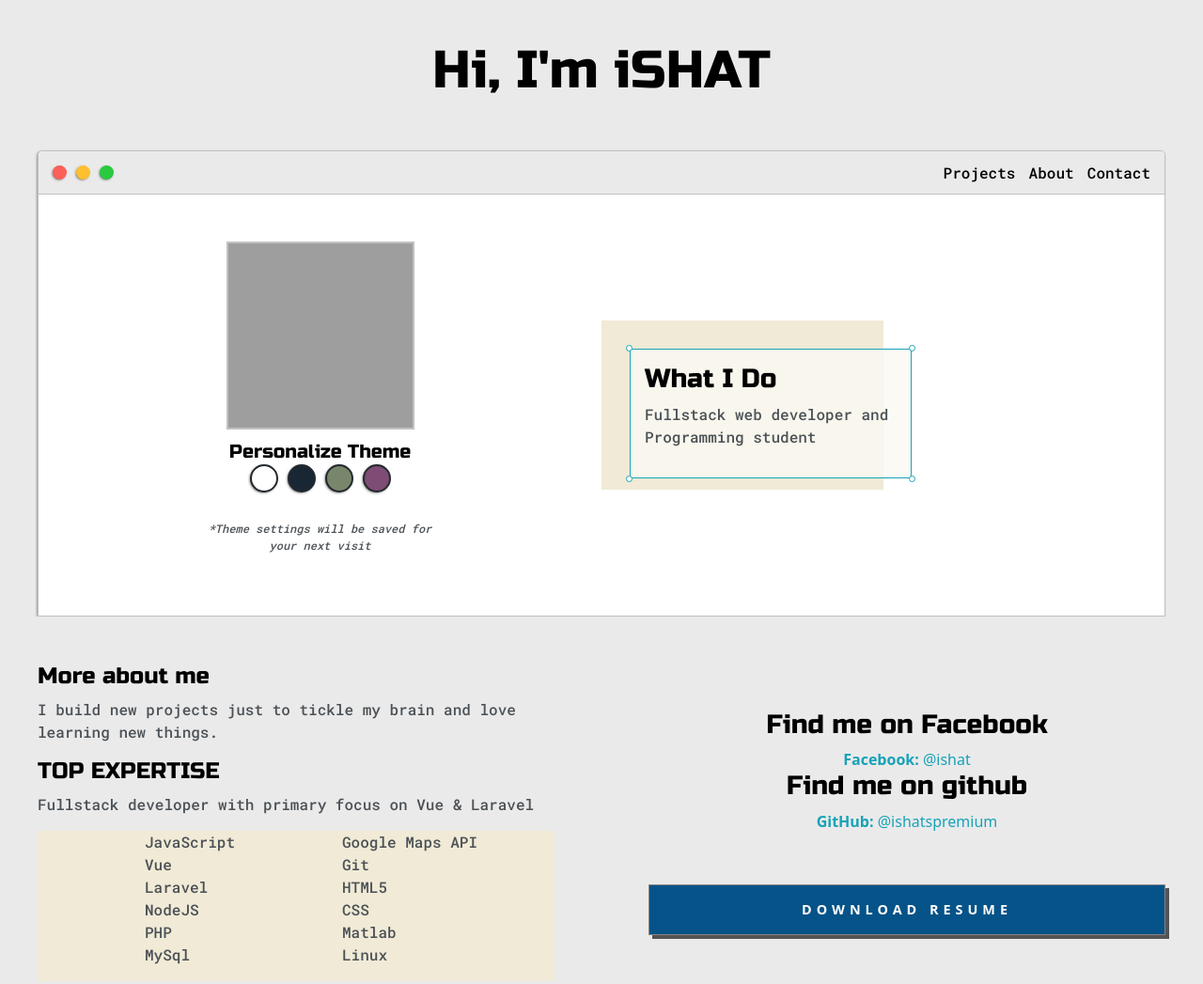
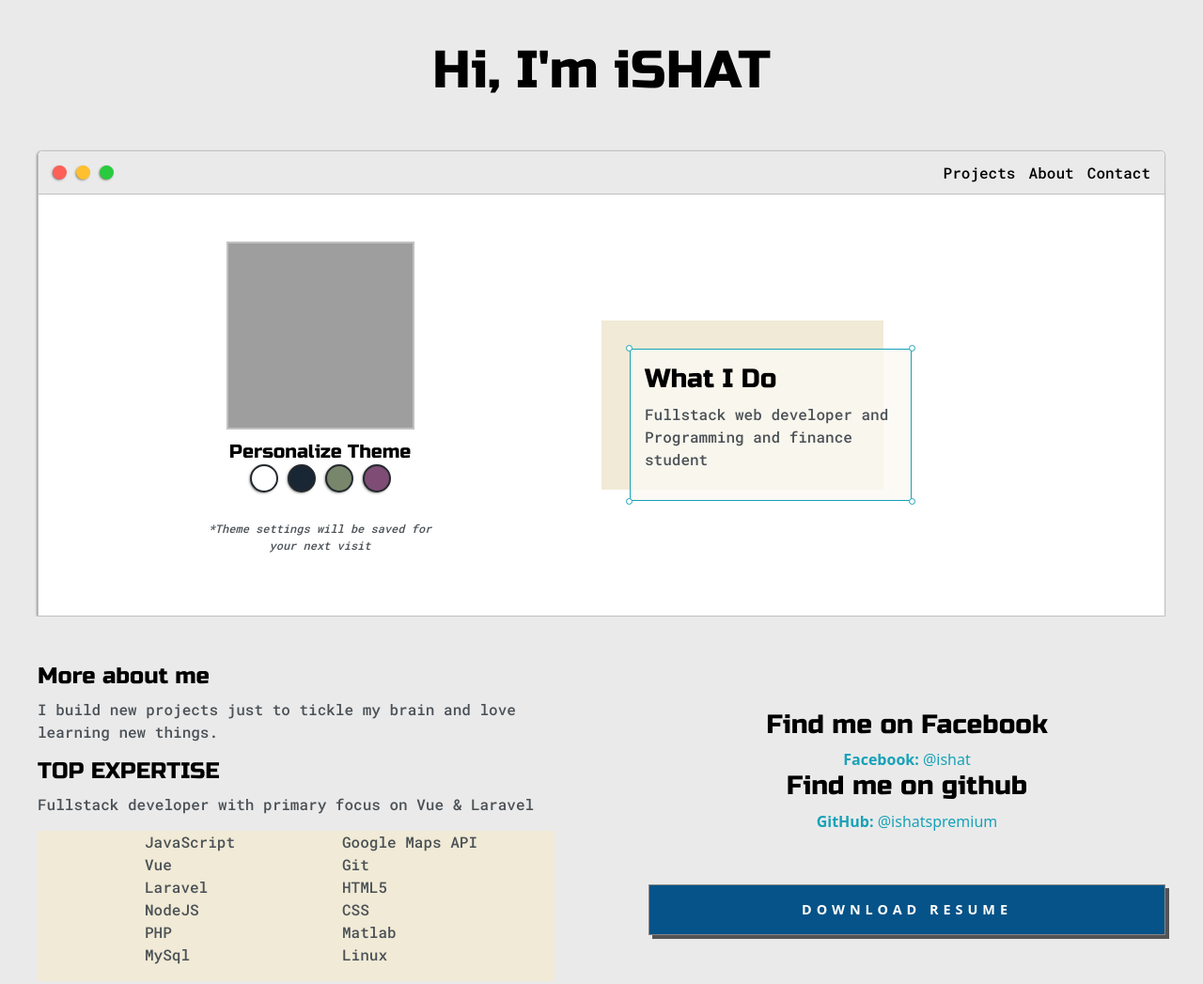
Before and after one commit to ishatspremium/ishatspremium.github.io, a plain HTML site: page index.html in a window 1280 px wide. Shown: the top 1047 px of the page at 94% size. Drawn offline with nearby package versions, Linux system fonts and the light colour scheme; grey boxes are pictures that could not be loaded.

Commit message:
Update index.html

```diff
--- a/index.html
+++ b/index.html
@@ -61,7 +61,7 @@
 							<div id="corner-tl" class="corner"></div>
 							<div id="corner-tr" class="corner"></div>
 							<h3>What I Do</h3>
-							<p>Fullstack web developer and Programming student</p>
+							<p>Fullstack web developer and Programming and finance student</p>
 							<div id="corner-br" class="corner"></div>
 							<div id="corner-bl" class="corner"></div>
 						</div>
```
